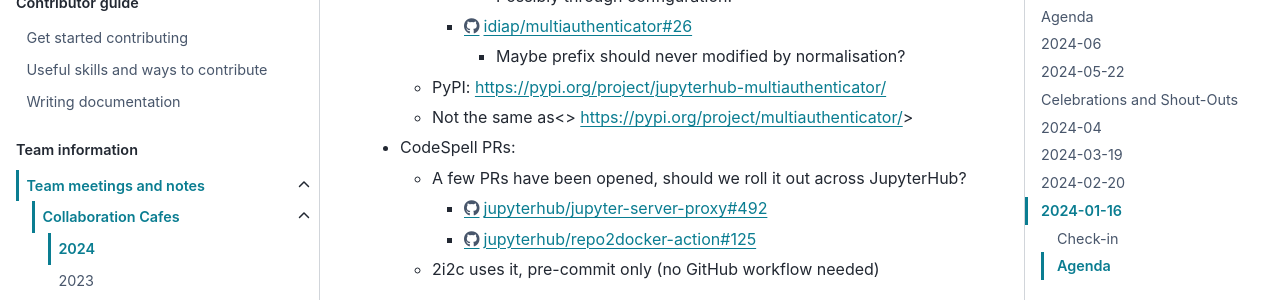
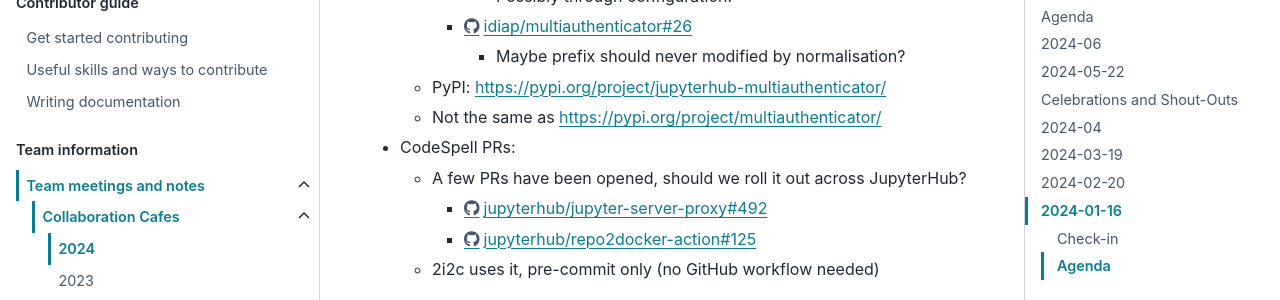
Before and after one commit to jupyterhub/team-compass, a Sphinx documentation site: the page built from docs/meetings/collab-cafe/2024.md, in a window 1280 px wide and 900 px high, scrolled down 792 px. Shown: the part 153-453 px from the top of the window. Built offline with Sphinx 7.4.7 and the PyData theme 0.15.4, drawn with Linux system fonts in a browser that asks for light colours; the version number could not be read and is left out.

Commit message:
fix typo

```diff
--- a/docs/meetings/collab-cafe/2024.md
+++ b/docs/meetings/collab-cafe/2024.md
@@ -24,7 +24,7 @@
     - <https://github.com/idiap/multiauthenticator/issues/26>
       - Maybe prefix should never modified by normalisation?
   - PyPI: <https://pypi.org/project/jupyterhub-multiauthenticator/>
-  - Not the same as\<> https://pypi.org/project/multiauthenticator/>
+  - Not the same as <https://pypi.org/project/multiauthenticator/>
 - CodeSpell PRs:
   - A few PRs have been opened, should we roll it out across JupyterHub?
     - <https://github.com/jupyterhub/jupyter-server-proxy/pull/492>
```
